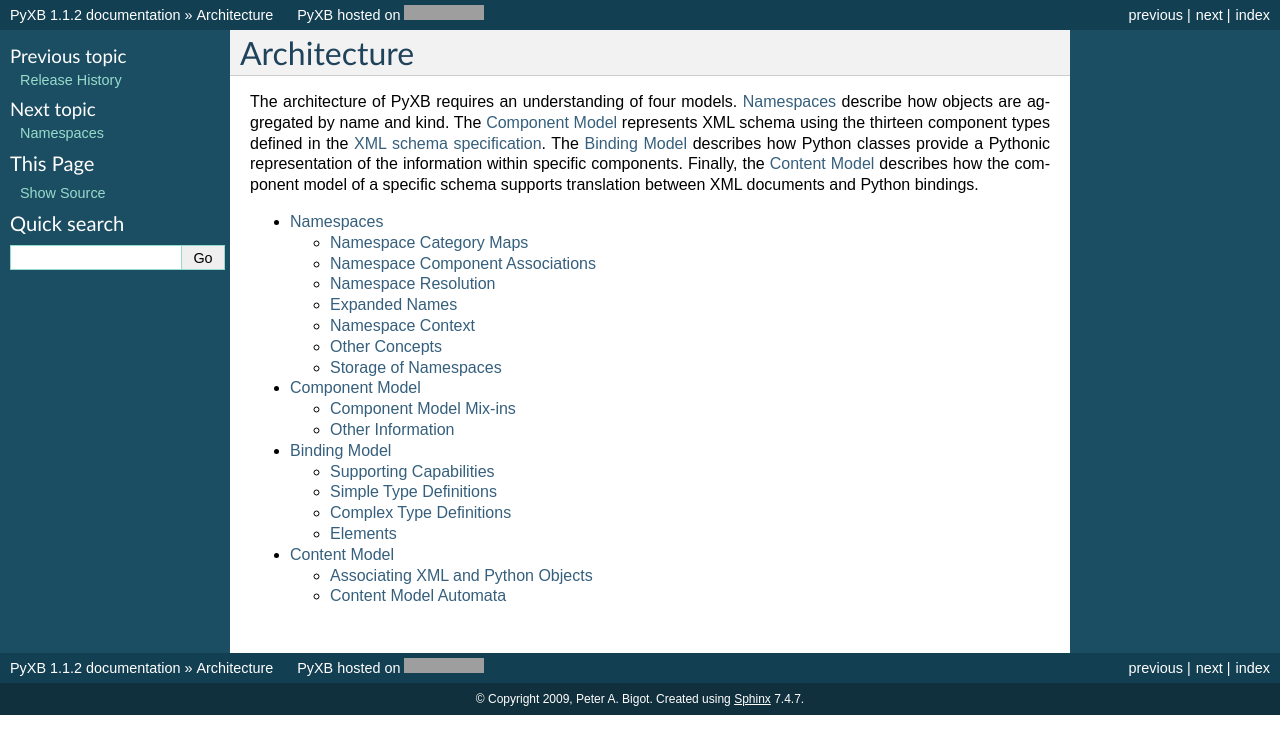
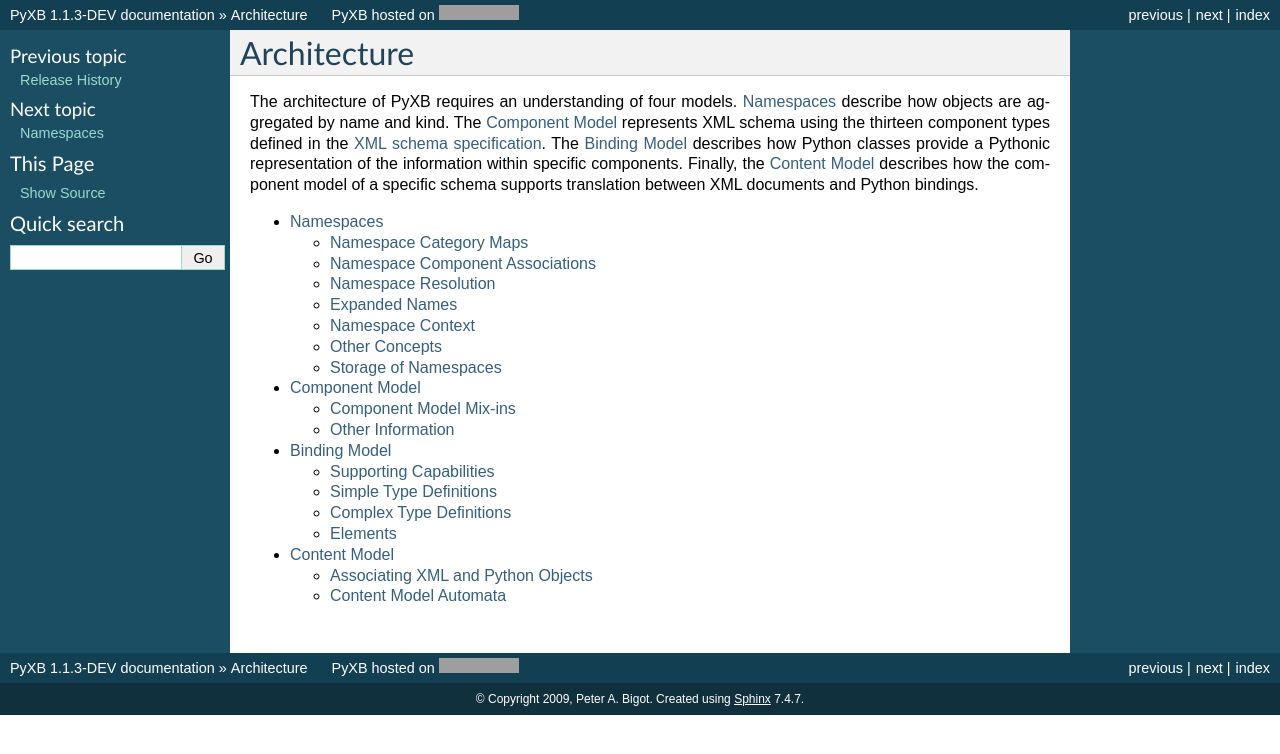
Before and after one commit to pabigot/pyxb, a Sphinx documentation site: the page built from doc/architecture.txt, in a window 1280 px wide. Shown: the top 754 px of the page. Built offline with Sphinx 7.4.7, drawn with Linux system fonts in a browser that asks for light colours; grey boxes are pictures that could not be loaded.

Commit message:
Update for next beta

```diff
--- a/doc/conf.py
+++ b/doc/conf.py
@@ -47,7 +47,7 @@
 # The short X.Y version.
 version = '1.1'
 # The full version, including alpha/beta/rc tags.
-release = '1.1.2'
+release = '1.1.3-DEV'
 
 # The language for content autogenerated by Sphinx. Refer to documentation
 # for a list of supported languages.
--- a/pyxb/__init__.py
+++ b/pyxb/__init__.py
@@ -53,7 +53,7 @@
         if issubclass(self.__class__.mro()[-2], ( list, dict )):
             super(cscRoot, self).__init__(*args)
 
-__version__ = '1.1.2'
+__version__ = '1.1.3-DEV'
 """The version of PyXB"""
 
 __url__ = 'http://pyxb.sourceforge.net'
--- a/setup.py
+++ b/setup.py
@@ -1,7 +1,7 @@
 #!/usr/bin/env python
 
 # The current version of the system.  Format is #.#.#[-DEV].
-version = '1.1.2'
+version = '1.1.3-DEV'
 
 import distutils.sysconfig
 
```
Also changed, not shown: README.txt (+7 -7 lines).
